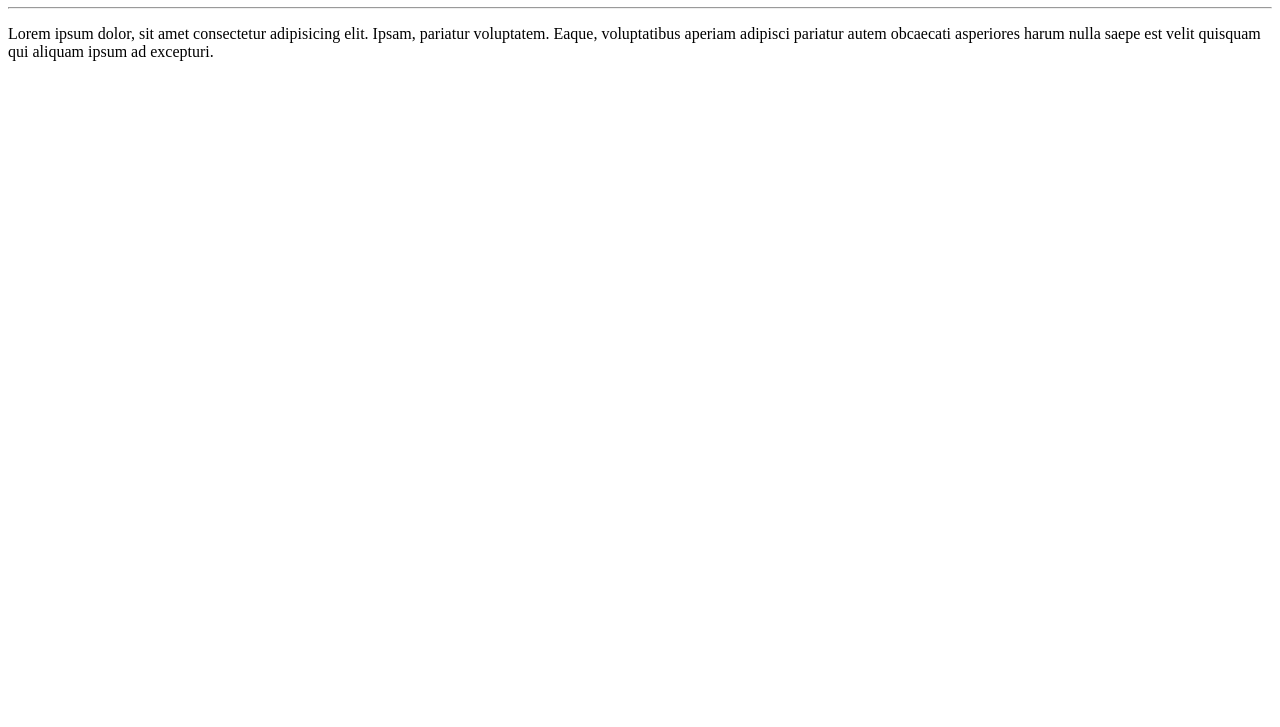
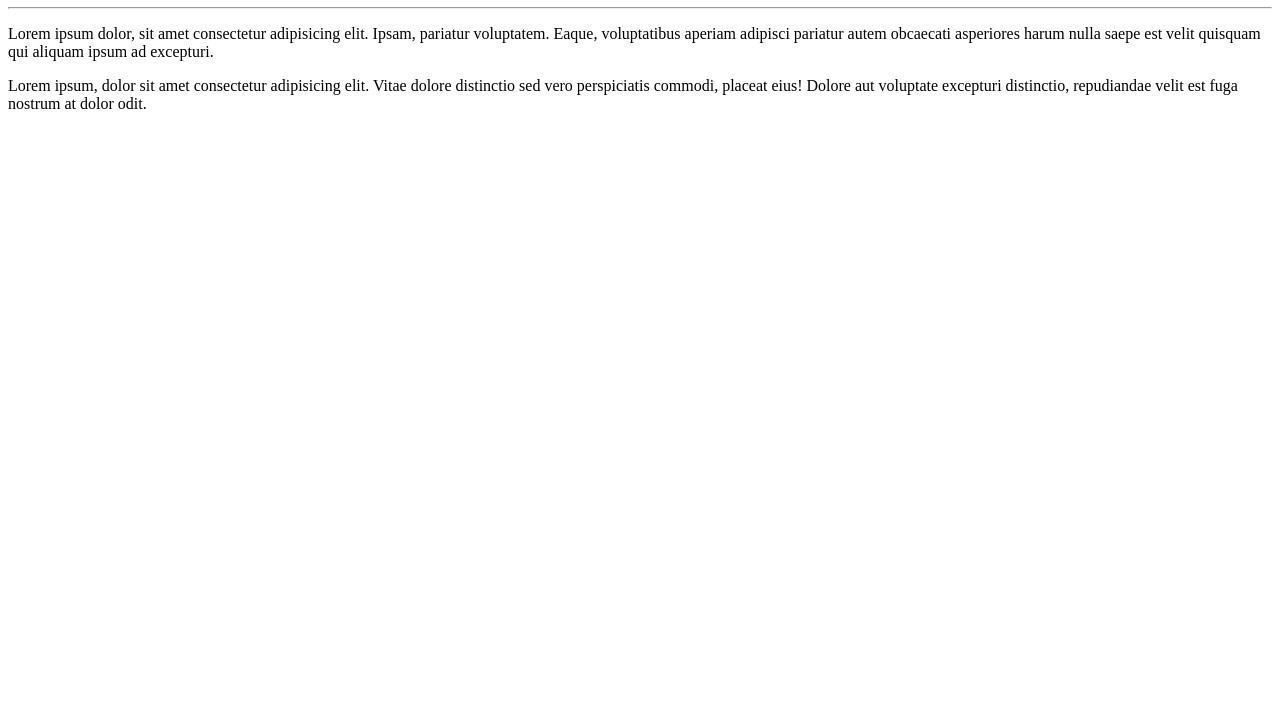
Before and after one commit to Thiago1998-souza/Ola-Mundo, a plain HTML site: page site-exemplo/index.html in a window 1280 px wide. Shown: the part 73-800 px from the top of the page. Drawn offline with Linux system fonts and the light colour scheme.

Commit message:
adicionei um parágrafo

```diff
--- a/site-exemplo/index.html
+++ b/site-exemplo/index.html
@@ -9,5 +9,6 @@
     <h1>Olá, Mundo!</h1>
     <hr>
     <p>Lorem ipsum dolor, sit amet consectetur adipisicing elit. Ipsam, pariatur voluptatem. Eaque, voluptatibus aperiam adipisci pariatur autem obcaecati asperiores harum nulla saepe est velit quisquam qui aliquam ipsum ad excepturi.</p>
+    <p>Lorem ipsum, dolor sit amet consectetur adipisicing elit. Vitae dolore distinctio sed vero perspiciatis commodi, placeat eius! Dolore aut voluptate excepturi distinctio, repudiandae velit est fuga nostrum at dolor odit.</p>
 </body>
 </html>
```
